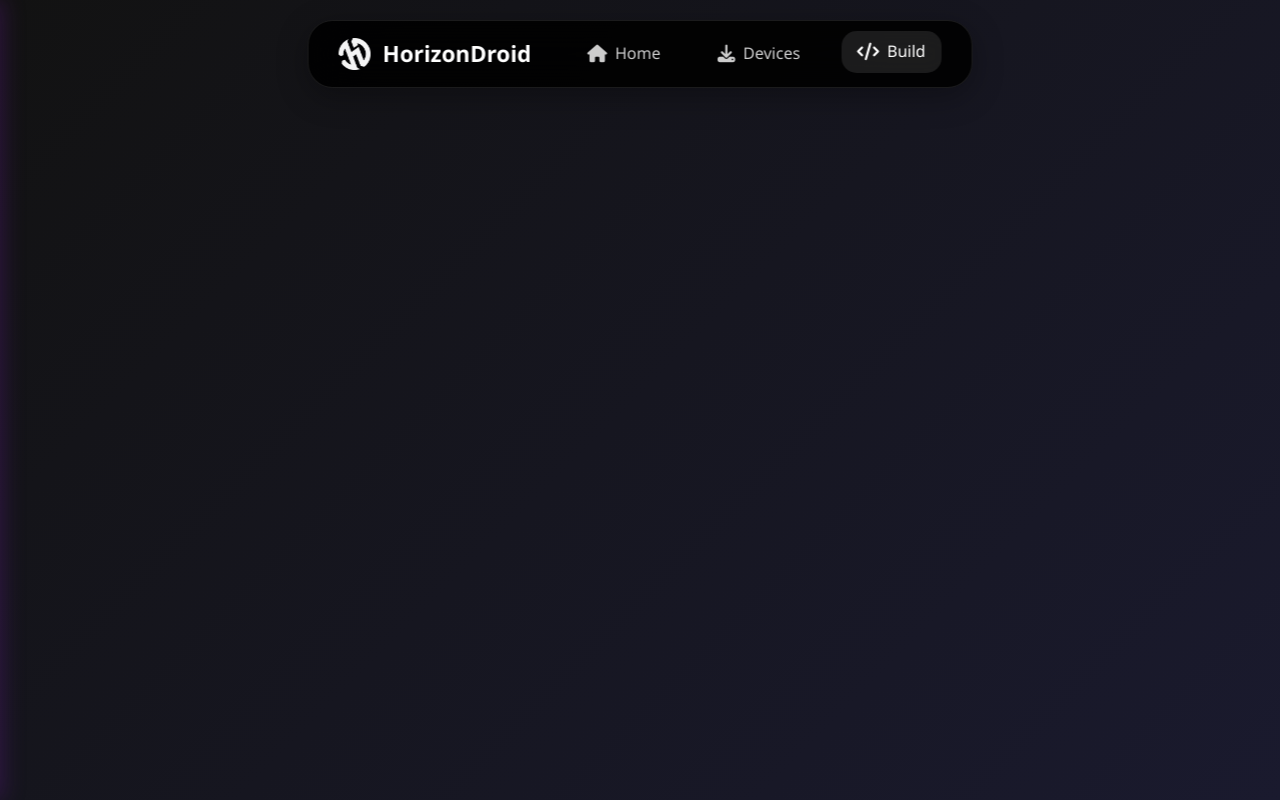
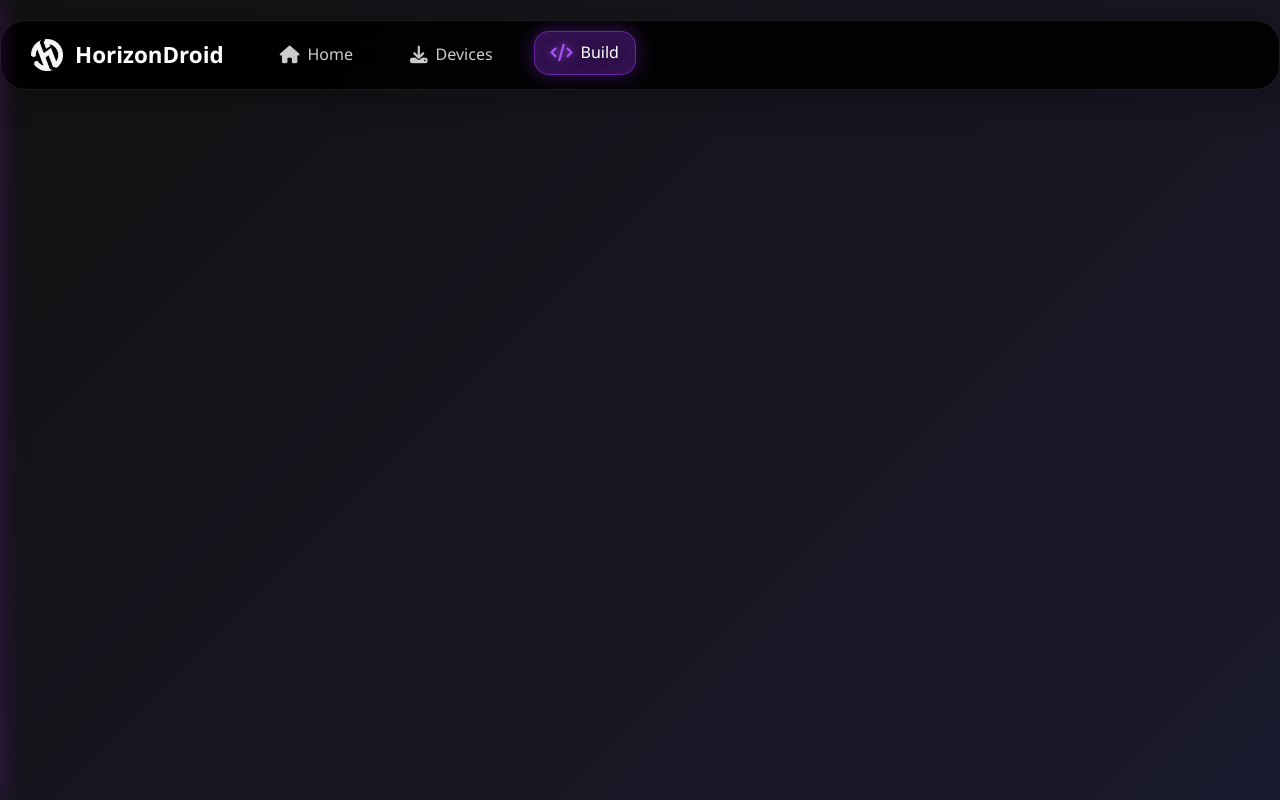
Before and after one commit to SheoranPranshu/test01, a React (Vite) app: page /build in a window 1280 px wide. Shown: the top 800 px of the page. Built offline with nearby package versions, Linux system fonts and the light colour scheme.

Commit message:
navbar ki gaa

```diff
--- a/src/components/css/Navbar.css
+++ b/src/components/css/Navbar.css
@@ -12,17 +12,98 @@
     box-shadow: 0 8px 32px rgba(0, 0, 0, 0.3);
     border: 1px solid rgba(255, 255, 255, 0.1);
     transition: all 0.3s ease;
+    position: relative;
+    overflow: hidden;
+}
+
+.desktop-navbar::before {
+    content: '';
+    position: absolute;
+    top: 0;
+    left: 0;
+    right: 0;
+    bottom: 0;
+    border-radius: 25px;
+    padding: 2px;
+    background: linear-gradient(135deg,
+        transparent 0%,
+        rgba(138, 43, 226, 0.8) 25%,
+        rgba(147, 51, 234, 1) 50%,
+        rgba(168, 85, 247, 0.8) 75%,
+        transparent 100%
+    );
+    mask: linear-gradient(#fff 0 0) content-box, linear-gradient(#fff 0 0);
+    mask-composite: xor;
+    -webkit-mask: linear-gradient(#fff 0 0) content-box, linear-gradient(#fff 0 0);
+    -webkit-mask-composite: xor;
+    opacity: 0;
+    transition: opacity 0.3s ease;
 }
 
 .desktop-navbar:hover {
     transform: translateX(-50%) translateY(-2px);
-    box-shadow: 0 12px 40px rgba(0, 0, 0, 0.4);
+    box-shadow: 0 12px 40px rgba(0, 0, 0, 0.4), 0 0 30px rgba(147, 51, 234, 0.3);
+}
+
+.desktop-navbar:hover::before {
+    opacity: 1;
+    animation: borderGlow 2s linear infinite;
+}
+
+@keyframes borderGlow {
+    0% {
+        background: linear-gradient(135deg,
+            rgba(138, 43, 226, 0.8) 0%,
+            rgba(147, 51, 234, 1) 25%,
+            rgba(168, 85, 247, 0.8) 50%,
+            transparent 75%,
+            transparent 100%
+        );
+    }
+    25% {
+        background: linear-gradient(135deg,
+            transparent 0%,
+            rgba(138, 43, 226, 0.8) 25%,
+            rgba(147, 51, 234, 1) 50%,
+            rgba(168, 85, 247, 0.8) 75%,
+            transparent 100%
+        );
+    }
+    50% {
+        background: linear-gradient(135deg,
+            transparent 0%,
+            transparent 25%,
+            rgba(138, 43, 226, 0.8) 50%,
+            rgba(147, 51, 234, 1) 75%,
+            rgba(168, 85, 247, 0.8) 100%
+        );
+    }
+    75% {
+        background: linear-gradient(135deg,
+            rgba(168, 85, 247, 0.8) 0%,
+            transparent 25%,
+            transparent 50%,
+            rgba(138, 43, 226, 0.8) 75%,
+            rgba(147, 51, 234, 1) 100%
+        );
+    }
+    100% {
+        background: linear-gradient(135deg,
+            rgba(147, 51, 234, 1) 0%,
+            rgba(168, 85, 247, 0.8) 25%,
+            transparent 50%,
+            transparent 75%,
+            rgba(138, 43, 226, 0.8) 100%
+        );
+    }
 }
 
 .desktop-navbar-content {
     display: flex;
     align-items: center;
     gap: 40px;
+    position: relative;
+    z-index: 1;
 }
 
 .desktop-logo {
@@ -34,15 +115,22 @@
     font-size: 1.4rem;
     font-weight: 700;
     transition: var(--transition);
+    position: relative;
 }
 
 .desktop-logo:hover {
     transform: scale(1.05);
+    filter: drop-shadow(0 0 10px rgba(147, 51, 234, 0.5));
 }
 
 .desktop-logo img {
     height: 32px;
     animation: float 3s ease-in-out infinite;
+    transition: all 0.3s ease;
+}
+
+.desktop-logo:hover img {
+    filter: drop-shadow(0 0 15px rgba(147, 51, 234, 0.8));
 }
 
 .desktop-nav {
@@ -63,17 +151,82 @@
     border-radius: 15px;
     transition: var(--transition);
     position: relative;
+    overflow: hidden;
+}
+
+.desktop-nav a::before {
+    content: '';
+    position: absolute;
+    top: 0;
+    left: -100%;
+    width: 100%;
+    height: 100%;
+    background: linear-gradient(90deg,
+        transparent,
+        rgba(147, 51, 234, 0.3),
+        transparent
+    );
+    transition: left 0.5s ease;
 }
 
 .desktop-nav a:hover,
 .desktop-nav a.active {
     color: white;
-    background: rgba(255, 255, 255, 0.1);
+    background: rgba(147, 51, 234, 0.2);
+    border: 1px solid rgba(147, 51, 234, 0.4);
     transform: translateY(-2px);
+    box-shadow: 0 4px 15px rgba(147, 51, 234, 0.3);
+}
+
+.desktop-nav a:hover::before {
+    left: 100%;
+}
+
+.desktop-nav a.active {
+    background: rgba(147, 51, 234, 0.3);
+    border: 1px solid rgba(147, 51, 234, 0.6);
+    box-shadow: 0 0 20px rgba(147, 51, 234, 0.4), inset 0 0 20px rgba(147, 51, 234, 0.1);
+}
+
+.desktop-nav a.active::after {
+    content: '';
+    position: absolute;
+    bottom: -2px;
+    left: 50%;
+    transform: translateX(-50%);
+    width: 80%;
+    height: 2px;
+    background: linear-gradient(90deg, transparent, #9333ea, transparent);
+    border-radius: 2px;
 }
 
 .desktop-nav a i {
     font-size: 1.1rem;
+    transition: all 0.3s ease;
+}
+
+.desktop-nav a:hover i,
+.desktop-nav a.active i {
+    color: #a855f7;
+    filter: drop-shadow(0 0 5px rgba(168, 85, 247, 0.8));
+}
+
+@keyframes float {
+    0%, 100% { transform: translateY(0px); }
+    50% { transform: translateY(-6px); }
+}
+
+@keyframes purplePulse {
+    0%, 100% {
+        box-shadow: 0 0 20px rgba(147, 51, 234, 0.4), inset 0 0 20px rgba(147, 51, 234, 0.1);
+    }
+    50% {
+        box-shadow: 0 0 30px rgba(147, 51, 234, 0.6), inset 0 0 30px rgba(147, 51, 234, 0.2);
+    }
+}
+
+.desktop-nav a.active {
+    animation: purplePulse 2s ease-in-out infinite;
 }
 
 .sidebar {
@@ -151,14 +304,15 @@
 
 .sidebar-nav a:hover,
 .sidebar-nav a.active {
-    background: rgba(255, 255, 255, 0.1);
+    background: rgba(147, 51, 234, 0.15);
     color: white;
     transform: translateX(5px);
+    border: 1px solid rgba(147, 51, 234, 0.3);
 }
 
 .sidebar-nav a:hover::before,
 .sidebar-nav a.active::before {
-    background: linear-gradient(180deg, #00c9ff, #92fe9d);
+    background: linear-gradient(180deg, #9333ea, #a855f7);
 }
 
 .sidebar-nav a i {
@@ -219,7 +373,8 @@
 }
 
 .hamburger:hover {
-    background: rgba(255, 255, 255, 0.1);
+    background: rgba(147, 51, 234, 0.2);
+    border: 1px solid rgba(147, 51, 234, 0.3);
 }
 
 .hamburger span {
@@ -234,6 +389,7 @@
 
 .hamburger.active span:nth-child(1) {
     transform: rotate(45deg) translate(6px, 6px);
+    background: #a855f7;
 }
 
 .hamburger.active span:nth-child(2) {
@@ -242,4 +398,5 @@
 
 .hamburger.active span:nth-child(3) {
     transform: rotate(-45deg) translate(6px, -6px);
+    background: #a855f7;
 }
```
